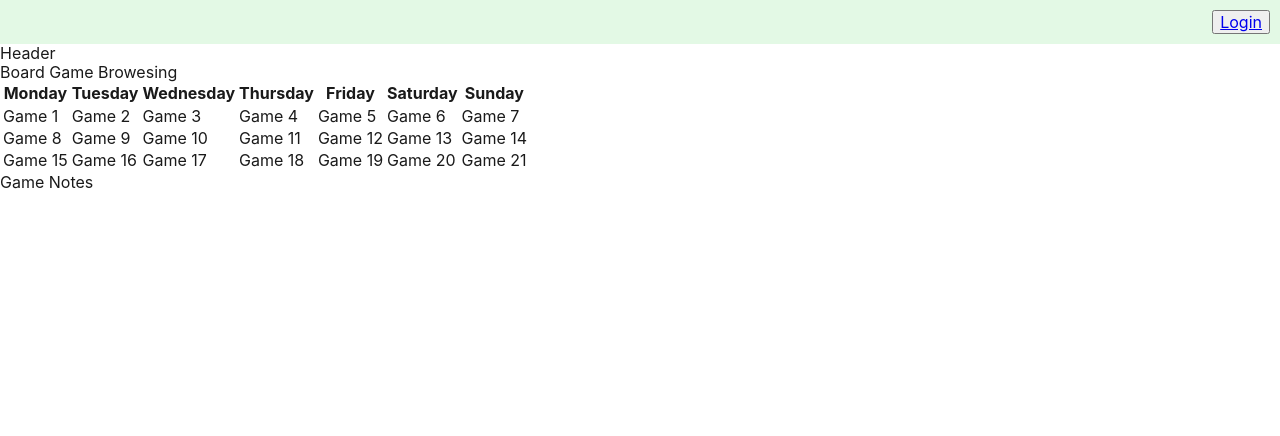
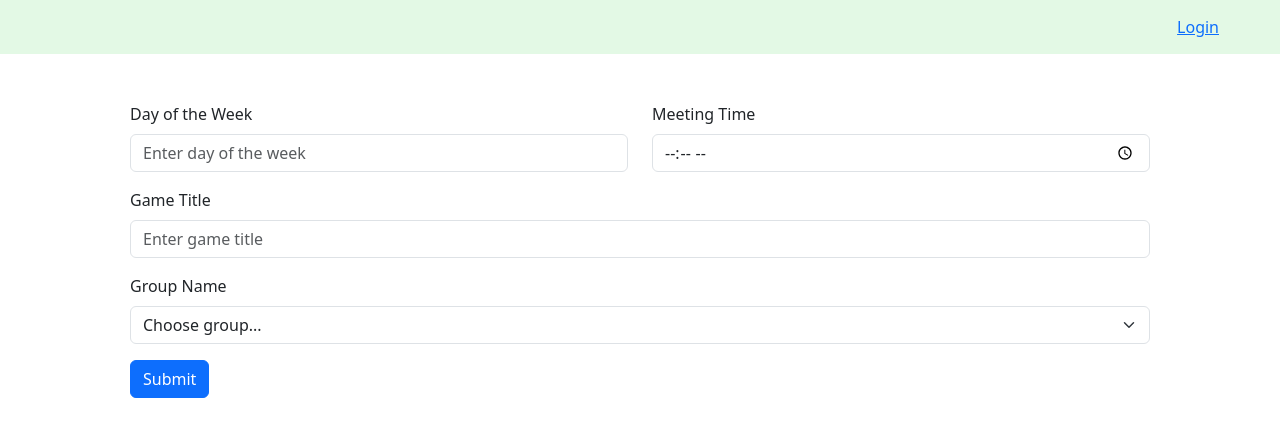
Before and after one commit to fluviangumbo/Board-Game-Night, a React (Vite) app in the folder client/: page /calendar in a window 1280 px wide. Shown: the top 436 px of the page. Built offline with nearby package versions, Linux system fonts and the light colour scheme.

Commit message:
all of the things

```diff
--- /dev/null
+++ b/client/src/components/calendar/calendarForm.tsx
@@ -0,0 +1,94 @@
+import React, { useState } from 'react';
+import { Form, Button, Row, Col } from 'react-bootstrap';
+import 'bootstrap/dist/css/bootstrap.min.css';
+
+interface MeetingData {
+  dayOfWeek: string;
+  meetingTime: string;
+  gameTitle: string;
+  groupName: string};
+
+const MeetingForm = ({onSubmit}: { onSubmit: (data: MeetingData) => void }) => {
+  const [formData, setFormData] = useState({
+    dayOfWeek: '',
+    meetingTime: '',
+    gameTitle: '',
+    groupName: '',
+  });
+
+  const groupNames = ['Team A', 'Team B', 'Team C'];
+
+  // Updated handleChange to handle both input and select elements
+  const handleChange = (e: React.ChangeEvent<HTMLInputElement | HTMLSelectElement | HTMLTextAreaElement>) => {
+    const { name, value } = e.target;
+    setFormData((prevData) => ({
+      ...prevData,
+      [name]: value,
+    }));
+  };
+
+  const handleSubmit = (e: React.FormEvent) => {
+    e.preventDefault();
+    onSubmit(formData); // Handle form data submission
+  };
+
+  return (
+    <Form onSubmit={handleSubmit} className="p-4">
+      <Row className="mb-3">
+        <Form.Group as={Col} controlId="formDayOfWeek">
+          <Form.Label>Day of the Week</Form.Label>
+          <Form.Control
+            type="text"
+            placeholder="Enter day of the week"
+            name="dayOfWeek"
+            value={formData.dayOfWeek}
+            onChange={handleChange}
+          />
+        </Form.Group>
+
+        <Form.Group as={Col} controlId="formMeetingTime">
+          <Form.Label>Meeting Time</Form.Label>
+          <Form.Control
+            type="time"
+            name="meetingTime"
+            value={formData.meetingTime}
+            onChange={handleChange}
+          />
+        </Form.Group>
+      </Row>
+
+      <Form.Group className="mb-3" controlId="formGameTitle">
+        <Form.Label>Game Title</Form.Label>
+        <Form.Control
+          type="text"
+          placeholder="Enter game title"
+          name="gameTitle"
+          value={formData.gameTitle}
+          onChange={handleChange}
+        />
+      </Form.Group>
+
+      <Form.Group className="mb-3" controlId="formGroupName">
+        <Form.Label>Group Name</Form.Label>
+        <Form.Select
+          name="groupName"
+          value={formData.groupName}
+          onChange={handleChange}
+        >
+          <option value="">Choose group...</option>
+          {groupNames.map((group, index) => (
+            <option key={index} value={group}>
+              {group}
+            </option>
+          ))}
+        </Form.Select>
+      </Form.Group>
+
+      <Button variant="primary" type="submit">
+        Submit
+      </Button>
+    </Form>
+  );
+};
+
+export default MeetingForm;
--- /dev/null
+++ b/client/src/components/calendar/displayData.tsx
@@ -0,0 +1,37 @@
+import React from 'react';
+import { Card } from 'react-bootstrap';
+
+interface DisplayDataProps {
+  formData: {
+    dayOfWeek: string;
+    meetingTime: string;
+    gameTitle: string;
+    groupName: string;
+  };
+}
+
+const DisplayData: React.FC<DisplayDataProps> = ({ formData }) => {
+  const { dayOfWeek, meetingTime, gameTitle, groupName } = formData;
+
+  return (
+    <Card className="mt-4">
+      <Card.Body>
+        <Card.Title>Meeting Information</Card.Title>
+        <Card.Text>
+          <strong>Day of the Week:</strong> {dayOfWeek || 'N/A'}
+        </Card.Text>
+        <Card.Text>
+          <strong>Meeting Time:</strong> {meetingTime || 'N/A'}
+        </Card.Text>
+        <Card.Text>
+          <strong>Game Title:</strong> {gameTitle || 'N/A'}
+        </Card.Text>
+        <Card.Text>
+          <strong>Group Name:</strong> {groupName || 'N/A'}
+        </Card.Text>
+      </Card.Body>
+    </Card>
+  );
+};
+
+export default DisplayData;
--- a/client/src/pages/Calendar.tsx
+++ b/client/src/pages/Calendar.tsx
@@ -1,66 +1,45 @@
-// import { useState, useEffect, useLayoutEffect } from "react";
-// import { retrieveUsers } from "../api/userAPI";
-// import type { UserData } from "../interfaces/UserData";
-// import ErrorPage from "./ErrorPage";
-// import UserList from "../components/Users";
-// import auth from "../utils/auth";
-// import { Link } from "react-router-dom";
-import Table from "react-bootstrap/Table";
+import React, { useState } from 'react';
+import { Container, Button } from 'react-bootstrap';
+import MeetingForm from '../components/calendar/calendarForm'; // Assuming the form is in a separate file
+import DisplayData from '../components/calendar/displayData'; // Child component that displays form data
 
-const calendar = () => {
+
+
+const ParentComponent: React.FC = () => {
+  const [submittedData, setSubmittedData] = useState<{
+    dayOfWeek: string;
+    meetingTime: string;
+    gameTitle: string;
+    groupName: string;
+  } | null>(null); // Changed to null to check if anything is submitted
+
+  // Handle form submission
+  const handleFormSubmit = (data: { dayOfWeek: string; meetingTime: string; gameTitle: string; groupName: string }) => {
+    setSubmittedData(data); // Set the submitted data
+  };
+
+  // Handle delete/reset functionality
+  const handleDelete = () => {
+    setSubmittedData(null); // Reset the form data
+  };
+
   return (
-    <>
-      <div>Header</div>
-      <div> Board Game Browesing</div>
-      <main>
-        <div className="Calendar">
-          <Table striped bordered hover>
-            <thead>
-                <tr>
-                    <th>Monday</th>
-                    <th>Tuesday</th>
-                    <th>Wednesday</th>
-                    <th>Thursday</th>
-                    <th>Friday</th>
-                    <th>Saturday</th>
-                    <th>Sunday</th>
-                </tr>
-            </thead>
-            <tbody>
-                <tr>
-                    <td>Game 1</td>
-                    <td>Game 2</td>
-                    <td>Game 3</td>
-                    <td>Game 4</td>
-                    <td>Game 5</td>
-                    <td>Game 6</td>
-                    <td>Game 7</td>
-                </tr>
-                <tr>
-                    <td>Game 8</td>
-                    <td>Game 9</td>
-                    <td>Game 10</td>
-                    <td>Game 11</td>
-                    <td>Game 12</td>
-                    <td>Game 13</td>
-                    <td>Game 14</td>
-                </tr>
-                <tr>
-                    <td>Game 15</td>
-                    <td>Game 16</td>
-                    <td>Game 17</td>
-                    <td>Game 18</td>
-                    <td>Game 19</td>
-                    <td>Game 20</td>
-                    <td>Game 21</td>
-                </tr>
-            </tbody>
-          </Table>
-        </div>
-      </main>
-      <div>Game Notes</div>
-    </>
+    <Container className="p-4">
+      {/* If data is submitted, display it; else show the form */}
+      {!submittedData ? (
+        <MeetingForm onSubmit={handleFormSubmit} />
+      ) : (
+        <>
+          {/* Display the submitted data */}
+          <DisplayData formData={submittedData} />
+          {/* Delete Button */}
+          <Button variant="danger" className="mt-3" onClick={handleDelete}>
+            Delete Data
+          </Button>
+        </>
+      )}
+    </Container>
   );
 };
 
-export default calendar;
+export default ParentComponent;
```
Also changed, not shown: client/src/components/calendar/calendar.tsx (deleted).
